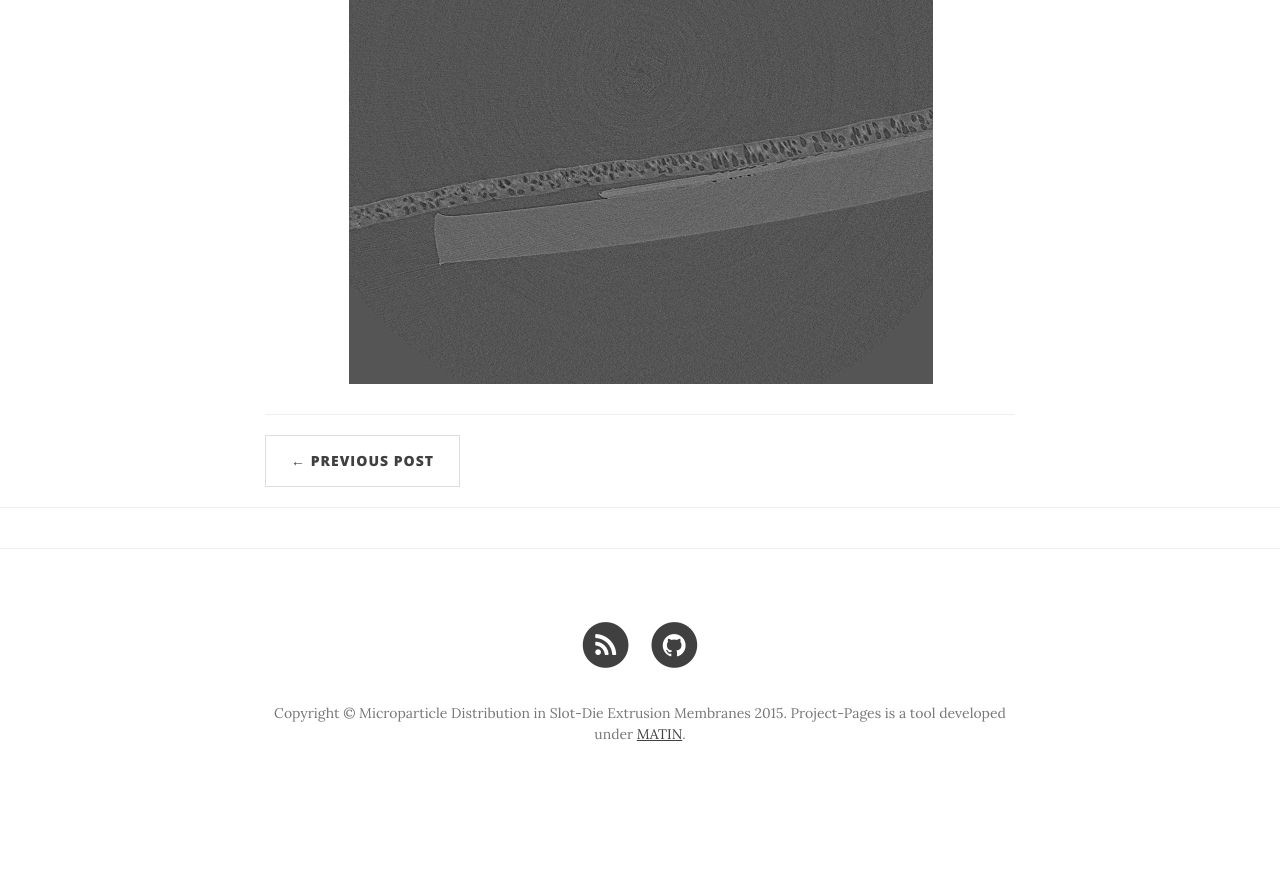
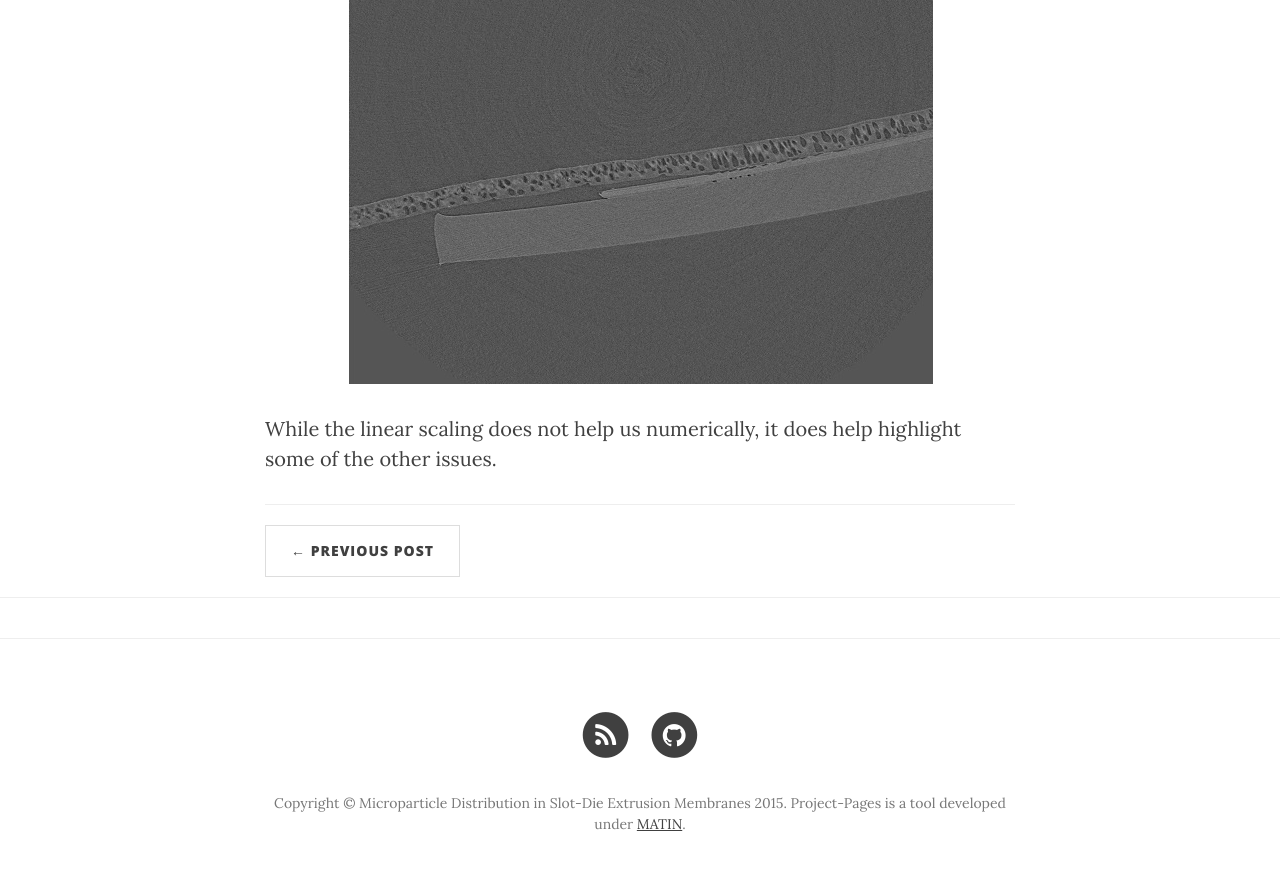
Before and after one commit to Materials-Informatics-Class-Fall2015/MIC-Microparticle-distribution, a Jekyll site: the page built from _posts/2015-10-30-Image Processing - Background Noise.md, in a window 1280 px wide and 900 px high, scrolled down 2156 px. Shown: the top 870 px of the window. Built offline with Jekyll 4.4.1, drawn with Linux system fonts in a browser that asks for light colours; nearby versions of some CDN libraries; comment, search, counter and statistics services are not loaded; before the commit the page ends 2966 px from its top, so only the background shows below that.

Commit message:
Published with MATIN Flavored StackEdit

```diff
--- a/_posts/2015-10-30-Image Processing - Background Noise.md
+++ b/_posts/2015-10-30-Image Processing - Background Noise.md
@@ -14,7 +14,9 @@ The first step in the image processing actually happens after the scan are taken
  3. Elimination of fixtures/contaminants from image
 
 ----------
-## Contrast ##
+
+Contrast
+--------
 The first major issue is the low contrast of the images. The figure below is how the images appear when first outputted by CT software. The low contrast between the background, the membrane material, and the fixturing (tape and backing plastic) makes it difficult to separate out the membrane from the other regions that are not of interest.
 
 ![Grayscale image](https://github.com/Materials-Informatics-Class-Fall2015/MIC-Microparticle-distribution/blob/gh-pages/img/Image%20Processing/grayscale.jpg?raw=true)
@@ -22,3 +24,5 @@ The first major issue is the low contrast of the images. The figure below is how
 For grayscale images, the intensities range from 0 (black) to 255 (white).  To help with visualization, the image intensity was linearly scaled so that the lowest value is set to 0 and the highest to 255. The scaled image is shown below.
 
 ![Contrasted image](https://github.com/Materials-Informatics-Class-Fall2015/MIC-Microparticle-distribution/blob/gh-pages/img/Image%20Processing/contrast.jpg?raw=true)
+
+While the linear scaling does not help us numerically, it does help highlight some of the other issues.
```
